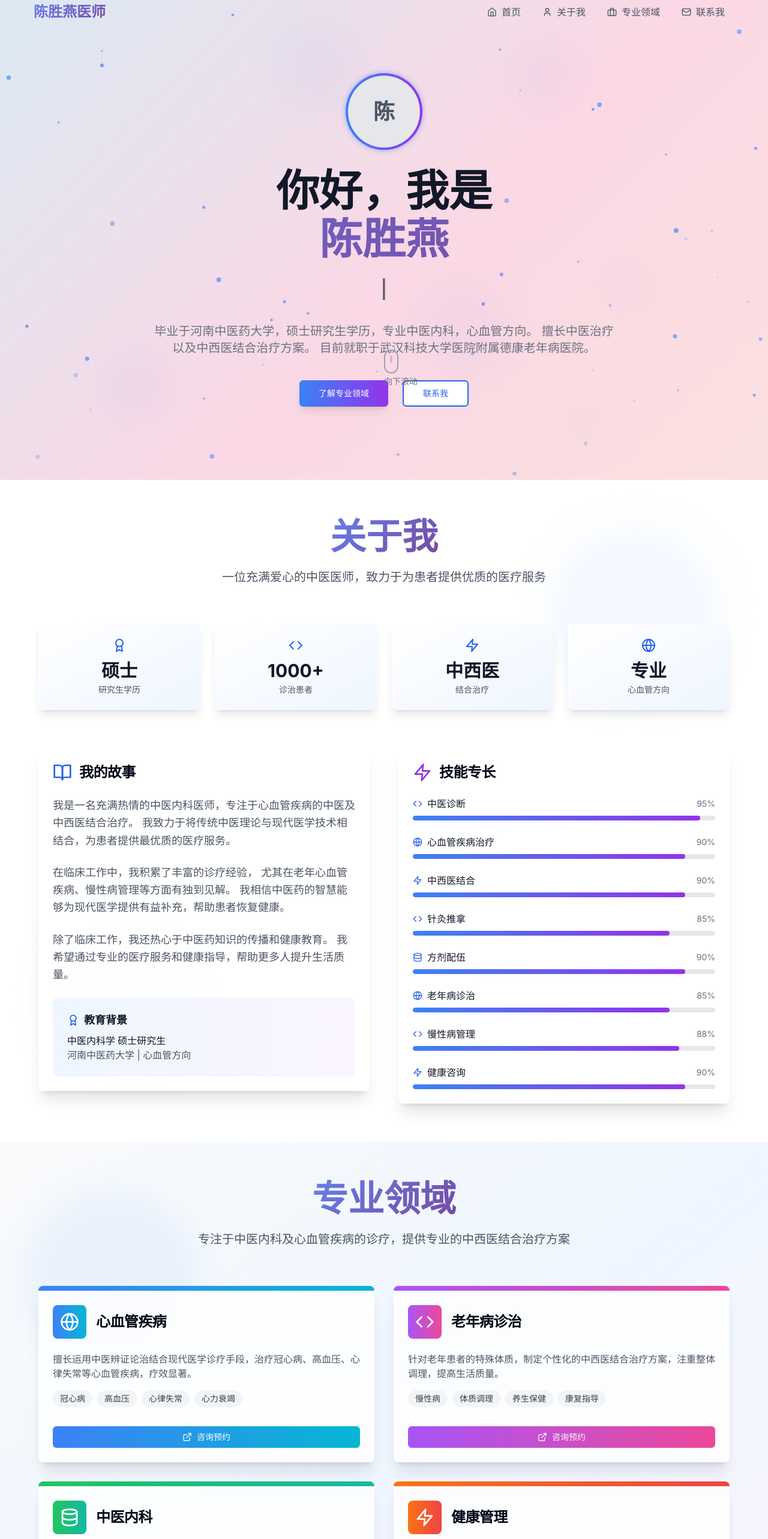
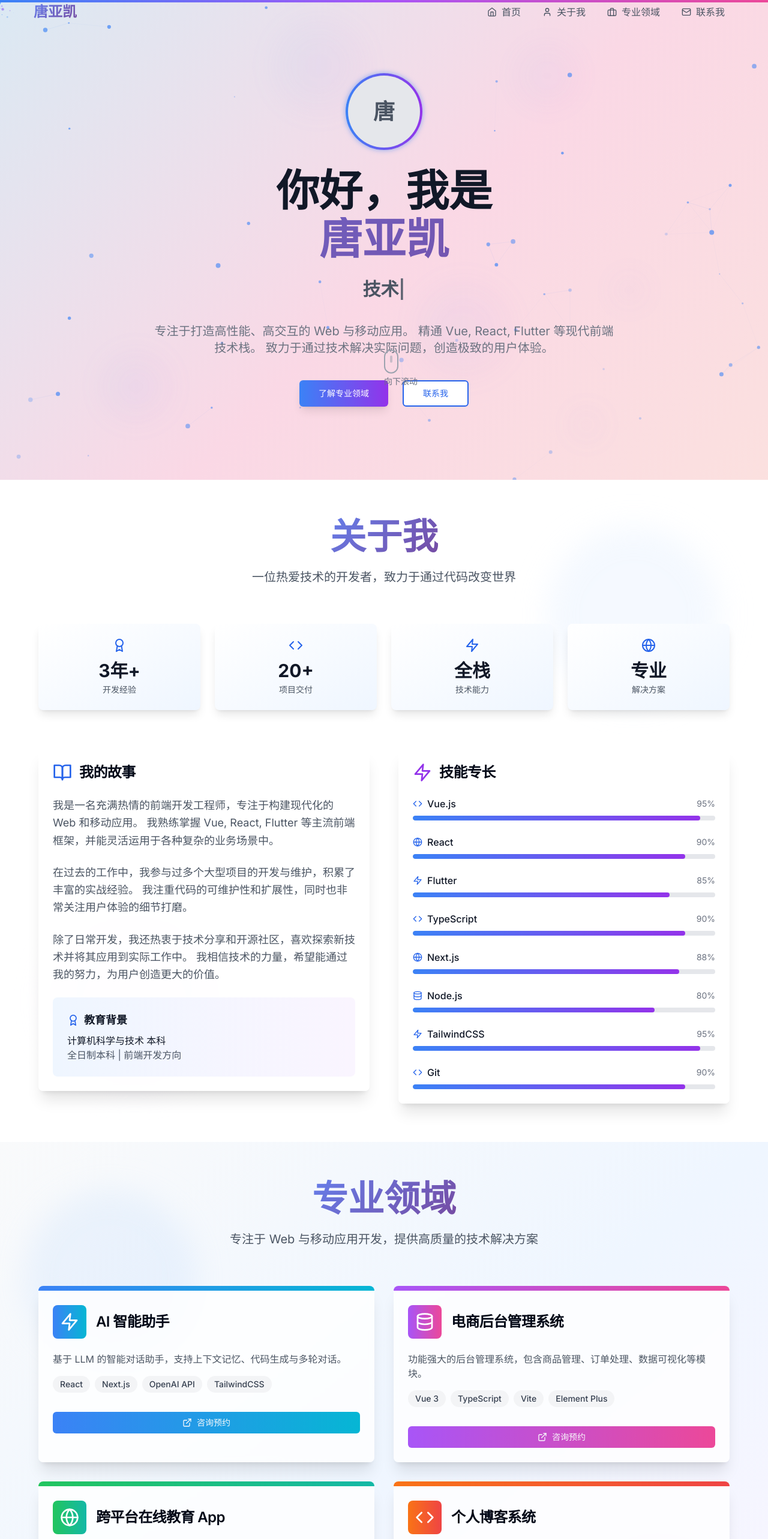
Before and after one commit to monkeykg0/mywebset, a Next.js app: page / in a window 1280 px wide. Shown: the top 2566 px of the page at 60% size. Built offline with nearby package versions, Linux system fonts and the light colour scheme.

Commit message:
fix: bug fix

```diff
--- a/app/components/About.tsx
+++ b/app/components/About.tsx
@@ -7,21 +7,21 @@ import { Code, Database, Globe, Zap, Award, BookOpen } from 'lucide-react'
 
 export default function About() {
   const skills = [
-    { name: '中医诊断', level: 95, icon: <Code className="w-4 h-4" /> },
-    { name: '心血管疾病治疗', level: 90, icon: <Globe className="w-4 h-4" /> },
-    { name: '中西医结合', level: 90, icon: <Zap className="w-4 h-4" /> },
-    { name: '针灸推拿', level: 85, icon: <Code className="w-4 h-4" /> },
-    { name: '方剂配伍', level: 90, icon: <Database className="w-4 h-4" /> },
-    { name: '老年病诊治', level: 85, icon: <Globe className="w-4 h-4" /> },
-    { name: '慢性病管理', level: 88, icon: <Code className="w-4 h-4" /> },
-    { name: '健康咨询', level: 90, icon: <Zap className="w-4 h-4" /> }
+    { name: 'Vue.js', level: 95, icon: <Code className="w-4 h-4" /> },
+    { name: 'React', level: 90, icon: <Globe className="w-4 h-4" /> },
+    { name: 'Flutter', level: 85, icon: <Zap className="w-4 h-4" /> },
+    { name: 'TypeScript', level: 90, icon: <Code className="w-4 h-4" /> },
+    { name: 'Next.js', level: 88, icon: <Globe className="w-4 h-4" /> },
+    { name: 'Node.js', level: 80, icon: <Database className="w-4 h-4" /> },
+    { name: 'TailwindCSS', level: 95, icon: <Zap className="w-4 h-4" /> },
+    { name: 'Git', level: 90, icon: <Code className="w-4 h-4" /> }
   ]
 
   const achievements = [
-    { title: "硕士", subtitle: "研究生学历", icon: <Award className="w-6 h-6" /> },
-    { title: "1000+", subtitle: "诊治患者", icon: <Code className="w-6 h-6" /> },
-    { title: "中西医", subtitle: "结合治疗", icon: <Zap className="w-6 h-6" /> },
-    { title: "专业", subtitle: "心血管方向", icon: <Globe className="w-6 h-6" /> }
+    { title: "3年+", subtitle: "开发经验", icon: <Award className="w-6 h-6" /> },
+    { title: "20+", subtitle: "项目交付", icon: <Code className="w-6 h-6" /> },
+    { title: "全栈", subtitle: "技术能力", icon: <Zap className="w-6 h-6" /> },
+    { title: "专业", subtitle: "解决方案", icon: <Globe className="w-6 h-6" /> }
   ]
 
   const containerVariants = {
@@ -69,7 +69,7 @@ export default function About() {
               </span>
             </h2>
             <p className="text-xl text-gray-600 max-w-2xl mx-auto">
-              一位充满爱心的中医医师，致力于为患者提供优质的医疗服务
+              一位热爱技术的开发者，致力于通过代码改变世界
             </p>
           </motion.div>
 
@@ -128,8 +128,8 @@ export default function About() {
                     transition={{ delay: 0.2, duration: 0.6 }}
                     viewport={{ once: true }}
                   >
-                    我是一名充满热情的中医内科医师，专注于心血管疾病的中医及中西医结合治疗。
-                    我致力于将传统中医理论与现代医学技术相结合，为患者提供最优质的医疗服务。
+                    我是一名充满热情的前端开发工程师，专注于构建现代化的 Web 和移动应用。
+                    我熟练掌握 Vue, React, Flutter 等主流前端框架，并能灵活运用于各种复杂的业务场景中。
                   </motion.p>
                   <motion.p
                     className="text-gray-600 leading-relaxed text-lg"
@@ -138,9 +138,8 @@ export default function About() {
                     transition={{ delay: 0.3, duration: 0.6 }}
                     viewport={{ once: true }}
                   >
-                    在临床工作中，我积累了丰富的诊疗经验，
-                    尤其在老年心血管疾病、慢性病管理等方面有独到见解。
-                    我相信中医药的智慧能够为现代医学提供有益补充，帮助患者恢复健康。
+                    在过去的工作中，我参与过多个大型项目的开发与维护，积累了丰富的实战经验。
+                    我注重代码的可维护性和扩展性，同时也非常关注用户体验的细节打磨。
                   </motion.p>
                   <motion.p
                     className="text-gray-600 leading-relaxed text-lg"
@@ -149,8 +148,8 @@ export default function About() {
                     transition={{ delay: 0.4, duration: 0.6 }}
                     viewport={{ once: true }}
                   >
-                    除了临床工作，我还热心于中医药知识的传播和健康教育。
-                    我希望通过专业的医疗服务和健康指导，帮助更多人提升生活质量。
+                    除了日常开发，我还热衷于技术分享和开源社区，喜欢探索新技术并将其应用到实际工作中。
+                    我相信技术的力量，希望能通过我的努力，为用户创造更大的价值。
                   </motion.p>
 
                   {/* 教育背景 */}
@@ -165,8 +164,8 @@ export default function About() {
                       <Award className="w-5 h-5 text-blue-600" />
                       教育背景
                     </h4>
-                    <p className="font-medium text-gray-900">中医内科学 硕士研究生</p>
-                    <p className="text-gray-600">河南中医药大学 | 心血管方向</p>
+                    <p className="font-medium text-gray-900">计算机科学与技术 本科</p>
+                    <p className="text-gray-600">全日制本科 | 前端开发方向</p>
                   </motion.div>
                 </CardContent>
               </Card>
--- a/app/components/Contact.tsx
+++ b/app/components/Contact.tsx
@@ -41,19 +41,19 @@ export default function Contact() {
     {
       icon: <Mail className="w-6 h-6" />,
       title: "邮箱",
-      value: "联系请通过医院预约",
+      value: "hello@tangyakai.dev",
       gradient: "from-blue-500 to-cyan-500"
     },
     {
-      icon: <Phone className="w-6 h-6" />,
-      title: "就诊预约",
-      value: "医院门诊预约",
+      icon: <Github className="w-6 h-6" />,
+      title: "GitHub",
+      value: "@tangyakai",
       gradient: "from-green-500 to-teal-500"
     },
     {
       icon: <MapPin className="w-6 h-6" />,
-      title: "就职医院",
-      value: "武汉科技大学医院附属德康老年病医院",
+      title: "位置",
+      value: "中国 · 上海",
       gradient: "from-purple-500 to-pink-500"
     }
   ]
@@ -88,7 +88,7 @@ export default function Contact() {
               </span>
             </h2>
             <p className="text-xl text-gray-600 max-w-2xl mx-auto">
-              欢迎咨询预约，我将竭诚为您提供专业的中医诊疗服务
+              期待与您的合作，共同创造优秀的产品
             </p>
           </motion.div>
 
@@ -104,13 +104,13 @@ export default function Contact() {
                 <CardHeader>
                   <CardTitle className="flex items-center gap-3 text-2xl">
                     <MessageCircle className="w-8 h-8 text-blue-600" />
-                    预约咨询
+                    合作咨询
                   </CardTitle>
                 </CardHeader>
                 <CardContent>
                   <p className="text-gray-600 leading-relaxed text-lg mb-6">
-                    如果您有健康方面的困扰，欢迎预约咨询。
-                    我将运用专业的中医知识和临床经验，为您提供个性化的诊疗方案。
+                    如果您有任何技术问题、项目合作意向，或者只是想聊聊前端开发，欢迎随时联系我。
+                    我热衷于探讨新技术，也乐于分享我的经验。
                   </p>
 
                   <div className="space-y-6">
@@ -137,11 +137,11 @@ export default function Contact() {
 
                   {/* 就诊提示 */}
                   <div className="mt-8 pt-6 border-t border-gray-200">
-                    <p className="text-gray-700 font-medium mb-2">就诊须知</p>
+                    <p className="text-gray-700 font-medium mb-2">工作状态</p>
                     <p className="text-gray-600 text-sm">
-                      • 建议提前预约挂号<br/>
-                      • 初诊患者请携带既往病历资料<br/>
-                      • 如有过敏史请提前告知
+                      • 目前接受远程协作<br />
+                      • 欢迎开源项目贡献邀请<br />
+                      • 24小时内回复邮件
                     </p>
                   </div>
                 </CardContent>
--- a/app/components/Footer.tsx
+++ b/app/components/Footer.tsx
@@ -44,11 +44,11 @@ export default function Footer() {
             viewport={{ once: true }}
           >
             <h3 className="text-2xl font-bold mb-4 text-gradient bg-gradient-to-r from-blue-400 to-purple-400 bg-clip-text text-transparent">
-              陈胜燕医师
+              唐亚凯
             </h3>
             <p className="text-gray-300 leading-relaxed mb-6">
-              中医内科医师，专注于心血管疾病的中西医结合治疗。
-              致力于为患者提供优质的医疗服务。
+              全栈开发工程师，专注于现代 Web 技术栈。
+              热爱设计与编码，致力于创造极致的用户体验。
             </p>
             <div className="flex items-center gap-2 text-gray-400">
               <span>Made with</span>
@@ -135,7 +135,7 @@ export default function Footer() {
               transition={{ delay: 0.2, duration: 0.6 }}
               viewport={{ once: true }}
             >
-              © {currentYear} 陈胜燕医师. 保留所有权利. | 用 ❤️ 和 Next.js 构建
+              © {currentYear} 唐亚凯. 保留所有权利. | 用 ❤️ 和 React 构建
             </motion.p>
 
             <motion.div
--- a/app/components/Header.tsx
+++ b/app/components/Header.tsx
@@ -61,7 +61,7 @@ export default function Header() {
               }}
               className="text-gradient bg-gradient-to-r from-blue-600 to-purple-600 bg-clip-text text-transparent"
             >
-              陈胜燕医师
+              唐亚凯
             </a>
           </motion.div>
 
--- a/app/components/Hero.tsx
+++ b/app/components/Hero.tsx
@@ -8,11 +8,10 @@ import { AnimatedBackground } from '@/components/ui/animated-background'
 
 export default function Hero() {
   const roles = [
-    "中医内科医师",
-    "心血管方向专家",
-    "中西医结合专家",
-    "健康守护者",
-    "仁心仁术"
+    "前端开发工程师",
+    "全栈开发者",
+    "技术爱好者",
+    "UI/UX 设计师"
   ]
 
   return (
@@ -39,7 +38,7 @@ export default function Hero() {
           >
             <div className="w-32 h-32 mx-auto rounded-full bg-gradient-to-r from-blue-500 to-purple-600 p-1 animate-pulse-glow">
               <div className="w-full h-full rounded-full bg-gray-200 flex items-center justify-center text-4xl font-bold text-gray-600">
-                陈
+                唐
               </div>
             </div>
           </motion.div>
@@ -58,7 +57,7 @@ export default function Hero() {
               animate={{ opacity: 1, scale: 1 }}
               transition={{ delay: 0.6, type: "spring", stiffness: 150 }}
             >
-              陈胜燕
+              唐亚凯
             </motion.span>
           </motion.h1>
 
@@ -82,9 +81,9 @@ export default function Hero() {
             animate={{ opacity: 1, y: 0 }}
             transition={{ delay: 1, duration: 0.8 }}
           >
-            毕业于河南中医药大学，硕士研究生学历，专业中医内科，心血管方向。
-            擅长中医治疗以及中西医结合治疗方案。
-            目前就职于武汉科技大学医院附属德康老年病医院。
+            专注于打造高性能、高交互的 Web 与移动应用。
+            精通 Vue, React, Flutter 等现代前端技术栈。
+            致力于通过技术解决实际问题，创造极致的用户体验。
           </motion.p>
 
           {/* 按钮组 */}
--- a/app/components/Projects.tsx
+++ b/app/components/Projects.tsx
@@ -8,37 +8,37 @@ import { Github, ExternalLink, Code, Database, Globe, Zap } from 'lucide-react'
 export default function Projects() {
   const projects = [
     {
-      title: '心血管疾病',
-      description: '擅长运用中医辨证论治结合现代医学诊疗手段，治疗冠心病、高血压、心律失常等心血管疾病，疗效显著。',
-      tech: ['冠心病', '高血压', '心律失常', '心力衰竭'],
-      icon: <Globe className="w-8 h-8" />,
+      title: 'AI 智能助手',
+      description: '基于 LLM 的智能对话助手，支持上下文记忆、代码生成与多轮对话。',
+      tech: ['React', 'Next.js', 'OpenAI API', 'TailwindCSS'],
+      icon: <Zap className="w-8 h-8" />,
       gradient: 'from-blue-500 to-cyan-500',
       github: '#',
       demo: '#'
     },
     {
-      title: '老年病诊治',
-      description: '针对老年患者的特殊体质，制定个性化的中西医结合治疗方案，注重整体调理，提高生活质量。',
-      tech: ['慢性病', '体质调理', '养生保健', '康复指导'],
-      icon: <Code className="w-8 h-8" />,
+      title: '电商后台管理系统',
+      description: '功能强大的后台管理系统，包含商品管理、订单处理、数据可视化等模块。',
+      tech: ['Vue 3', 'TypeScript', 'Vite', 'Element Plus'],
+      icon: <Database className="w-8 h-8" />,
       gradient: 'from-purple-500 to-pink-500',
       github: '#',
       demo: '#'
     },
     {
-      title: '中医内科',
-      description: '运用中医经典理论，结合现代诊疗技术，治疗各类内科疾病，如脾胃病、失眠、慢性疲劳等。',
-      tech: ['脾胃病', '失眠调理', '体质辨识', '中药调理'],
-      icon: <Database className="w-8 h-8" />,
+      title: '跨平台在线教育 App',
+      description: '基于 Flutter 开发的在线学习平台，支持视频播放、实时互动与离线缓存。',
+      tech: ['Flutter', 'Dart', 'Firebase', 'Provider'],
+      icon: <Globe className="w-8 h-8" />,
       gradient: 'from-green-500 to-teal-500',
       github: '#',
       demo: '#'
     },
     {
-      title: '健康管理',
-      description: '提供专业的健康咨询和慢性病管理服务，制定科学的预防保健方案，帮助患者建立健康生活方式。',
-      tech: ['健康评估', '慢性病管理', '预防保健', '养生指导'],
-      icon: <Zap className="w-8 h-8" />,
+      title: '个人博客系统',
+      description: '简约风格的个人博客，支持 Markdown 渲染、暗黑模式与 SEO 优化。',
+      tech: ['Next.js', 'React', 'MDX', 'Vercel'],
+      icon: <Code className="w-8 h-8" />,
       gradient: 'from-orange-500 to-red-500',
       github: '#',
       demo: '#'
@@ -89,7 +89,7 @@ export default function Projects() {
               </span>
             </h2>
             <p className="text-xl text-gray-600 max-w-2xl mx-auto">
-              专注于中医内科及心血管疾病的诊疗，提供专业的中西医结合治疗方案
+              专注于 Web 与移动应用开发，提供高质量的技术解决方案
             </p>
           </motion.div>
 
--- a/app/layout.tsx
+++ b/app/layout.tsx
@@ -6,9 +6,12 @@ import { SpeedInsights } from '@vercel/speed-insights/next'
 const inter = Inter({ subsets: ['latin'] })
 
 export const metadata = {
-  title: '陈胜燕医师 - 中医内科专家',
-  description: '陈胜燕，河南中医药大学硕士研究生，中医内科心血管方向专家，擅长中医及中西医结合治疗',
+  title: '唐亚凯 - 前端开发工程师',
+  description: '唐亚凯，全栈开发者，精通 Vue, React, Flutter 等现代前端技术栈。',
 }
+
+import { MouseTrail } from '@/components/ui/mouse-trail'
+import { ScrollProgress } from '@/components/ui/scroll-progress'
 
 export default function RootLayout({
   children,
@@ -18,6 +21,8 @@ export default function RootLayout({
   return (
     <html lang="zh">
       <body className={inter.className}>
+        <ScrollProgress />
+        <MouseTrail />
         {children}
         <Analytics />
         <SpeedInsights />
--- a/components/ui/floating-elements.tsx
+++ b/components/ui/floating-elements.tsx
@@ -1,16 +1,30 @@
 "use client"
 
+import { useState, useEffect } from 'react'
 import { motion } from 'framer-motion'
 
 export function FloatingElements() {
-  const elements = Array.from({ length: 6 }, (_, i) => ({
+  const [elements, setElements] = useState<Array<{
+    id: number
+    size: number
+    x: number
+    y: number
+    duration: number
+    delay: number
+  }>>([])
+
+  useEffect(() => {
+    setElements(Array.from({ length: 6 }, (_, i) => ({
       id: i,
       size: Math.random() * 100 + 50,
       x: Math.random() * 100,
       y: Math.random() * 100,
       duration: Math.random() * 10 + 10,
       delay: Math.random() * 5,
-  }))
+    })))
+  }, [])
+
+  if (elements.length === 0) return null
 
   return (
     <div className="fixed inset-0 pointer-events-none overflow-hidden z-0">
--- /dev/null
+++ b/components/ui/mouse-trail.tsx
@@ -0,0 +1,99 @@
+"use client"
+
+import { useEffect, useRef } from 'react'
+
+export function MouseTrail() {
+    const canvasRef = useRef<HTMLCanvasElement>(null)
+
+    useEffect(() => {
+        const canvas = canvasRef.current
+        if (!canvas) return
+
+        const ctx = canvas.getContext('2d')
+        if (!ctx) return
+
+        // Set canvas size
+        const setSize = () => {
+            canvas.width = window.innerWidth
+            canvas.height = window.innerHeight
+        }
+        setSize()
+        window.addEventListener('resize', setSize)
+
+        // Track mouse position
+        const mouse = { x: 0, y: 0 }
+        const handleMouseMove = (e: MouseEvent) => {
+            mouse.x = e.clientX
+            mouse.y = e.clientY
+        }
+        window.addEventListener('mousemove', handleMouseMove)
+
+        // Trail particles
+        const particles: Array<{
+            x: number
+            y: number
+            size: number
+            vx: number
+            vy: number
+            life: number
+            color: string
+        }> = []
+
+        const colors = ['#60A5FA', '#3B82F6', '#8B5CF6', '#A78BFA']
+
+        const animate = () => {
+            ctx.clearRect(0, 0, canvas.width, canvas.height)
+
+            // Add new particles at mouse position (if moving)
+            // Only add sometimes to avoid too many particles
+            if (Math.random() > 0.5) {
+                particles.push({
+                    x: mouse.x,
+                    y: mouse.y,
+                    size: Math.random() * 5 + 2,
+                    vx: (Math.random() - 0.5) * 2,
+                    vy: (Math.random() - 0.5) * 2,
+                    life: 1.0,
+                    color: colors[Math.floor(Math.random() * colors.length)]
+                })
+            }
+
+            // Update and draw particles
+            for (let i = 0; i < particles.length; i++) {
+                const p = particles[i]
+                p.x += p.vx
+                p.y += p.vy
+                p.life -= 0.02
+                p.size *= 0.95
+
+                ctx.globalAlpha = p.life
+                ctx.fillStyle = p.color
+                ctx.beginPath()
+                ctx.arc(p.x, p.y, p.size, 0, Math.PI * 2)
+                ctx.fill()
+
+                if (p.life <= 0) {
+                    particles.splice(i, 1)
+                    i--
+                }
+            }
+
+            ctx.globalAlpha = 1.0
+            requestAnimationFrame(animate)
+        }
+
+        animate()
+
+        return () => {
+            window.removeEventListener('resize', setSize)
+            window.removeEventListener('mousemove', handleMouseMove)
+        }
+    }, [])
+
+    return (
+        <canvas
+            ref={canvasRef}
+            className="fixed inset-0 pointer-events-none z-50"
+        />
+    )
+}
--- /dev/null
+++ b/components/ui/scroll-progress.tsx
@@ -0,0 +1,20 @@
+"use client"
+
+import { useEffect, useState } from 'react'
+import { motion, useScroll, useSpring } from 'framer-motion'
+
+export function ScrollProgress() {
+    const { scrollYProgress } = useScroll()
+    const scaleX = useSpring(scrollYProgress, {
+        stiffness: 100,
+        damping: 30,
+        restDelta: 0.001
+    })
+
+    return (
+        <motion.div
+            className="fixed top-0 left-0 right-0 h-1 bg-gradient-to-r from-blue-500 via-purple-500 to-pink-500 origin-left z-[100]"
+            style={{ scaleX }}
+        />
+    )
+}
```
Also changed, not shown: components/ui/animated-background.tsx (+42 -2 lines). Lines whose indentation alone changed are shown as unchanged.
